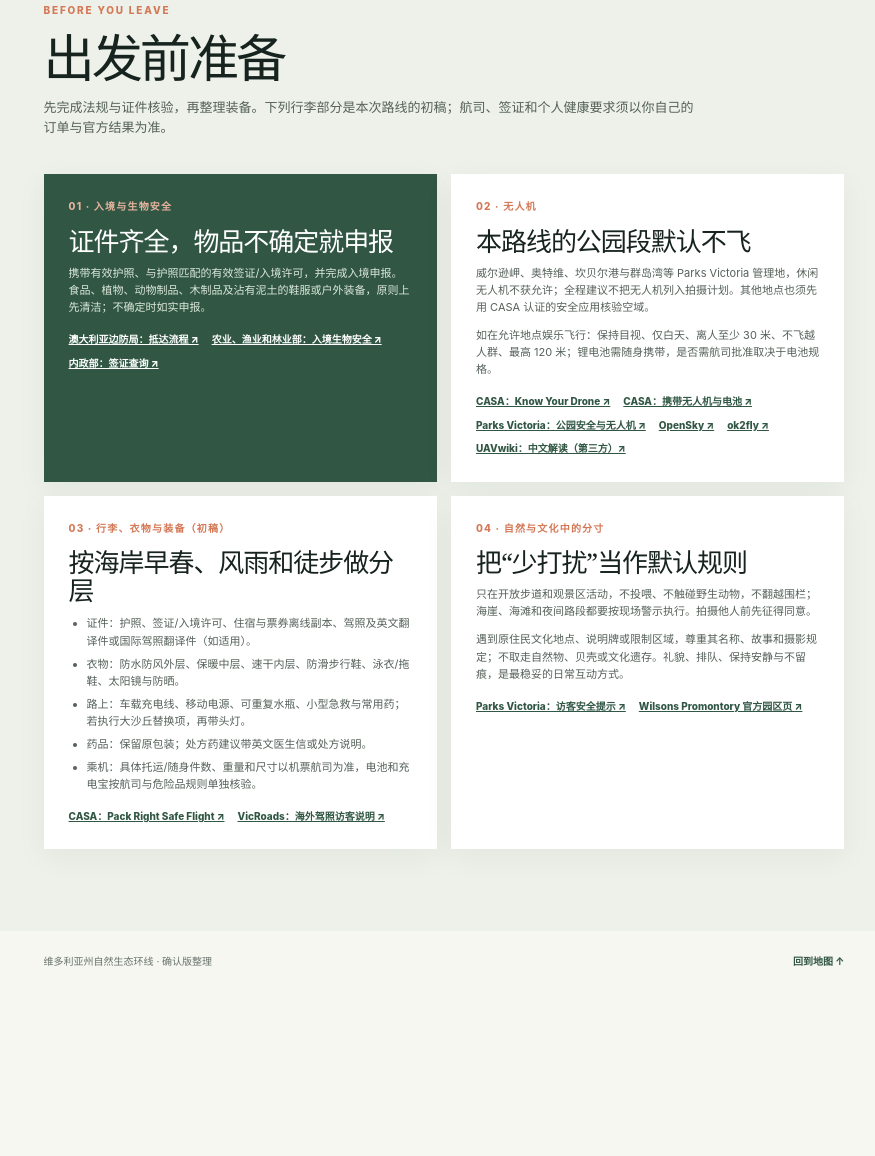
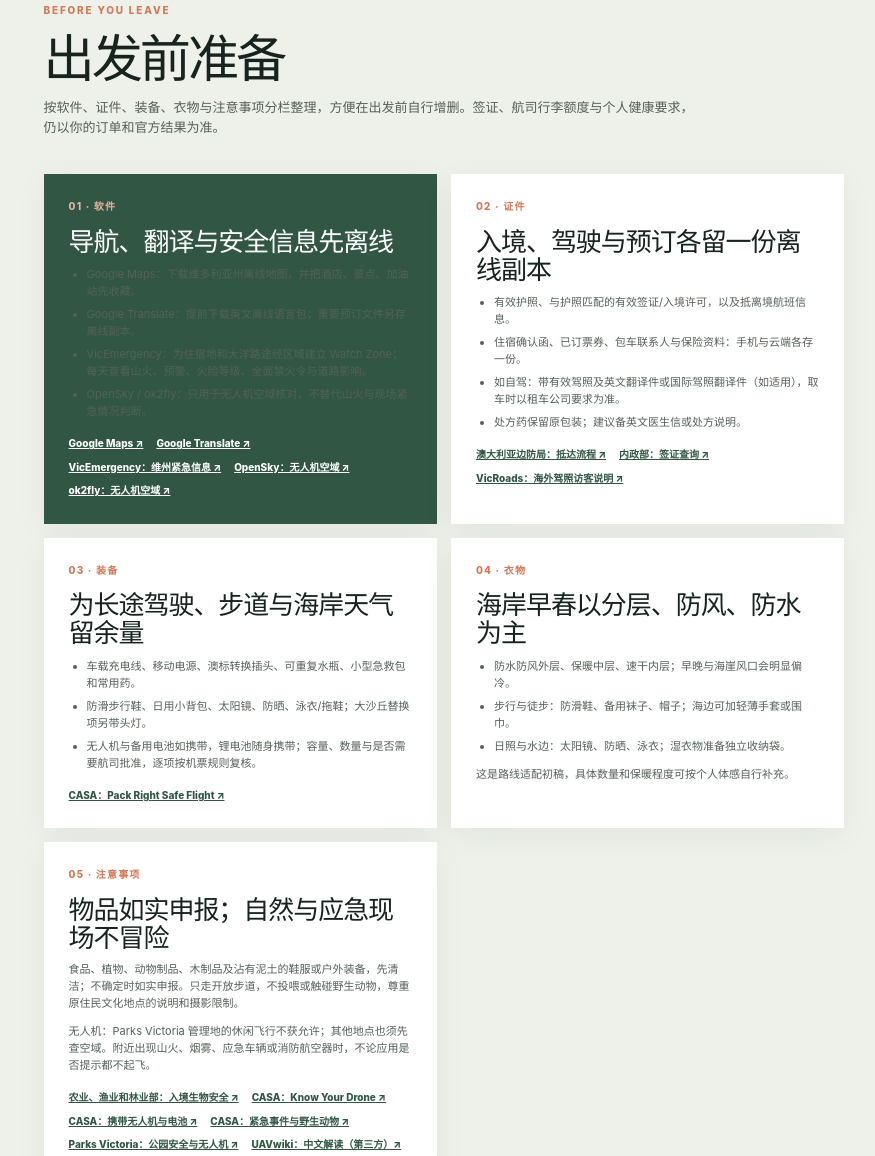
Before and after one commit to edgew/Australian-trip, a plain HTML site: page index.html in a window 1280 px wide. Shown: the part 3375-4531 px from the top of the page, without its empty margins (346-1221 px from the left). Before the commit the page ends 4368 px from the top, so only its background shows below. Drawn offline with nearby package versions, Linux system fonts and the light colour scheme; no server answers.

Commit message:
Organize pre-departure preparation categories

```diff
--- a/index.html
+++ b/index.html
@@ -76,34 +76,39 @@
           <div class="preparation-heading">
             <p class="eyebrow">BEFORE YOU LEAVE</p>
             <h2 id="prep-title">出发前准备</h2>
-            <p>先完成法规与证件核验，再整理装备。下列行李部分是本次路线的初稿；航司、签证和个人健康要求须以你自己的订单与官方结果为准。</p>
+            <p>按软件、证件、装备、衣物与注意事项分栏整理，方便在出发前自行增删。签证、航司行李额度与个人健康要求，仍以你的订单和官方结果为准。</p>
           </div>
           <div class="prep-grid">
             <article class="prep-card prep-card-highlight">
-              <span>01 · 入境与生物安全</span>
-              <h3>证件齐全，物品不确定就申报</h3>
-              <p>携带有效护照、与护照匹配的有效签证/入境许可，并完成入境申报。食品、植物、动物制品、木制品及沾有泥土的鞋服或户外装备，原则上先清洁；不确定时如实申报。</p>
-              <div class="official-links"><a href="https://www.abf.gov.au/entering-and-leaving-australia/smartgate/arrivals/overview" target="_blank" rel="noopener">澳大利亚边防局：抵达流程 ↗</a><a href="https://www.agriculture.gov.au/travelling/to-australia" target="_blank" rel="noopener">农业、渔业和林业部：入境生物安全 ↗</a><a href="https://immi.homeaffairs.gov.au/visas/getting-a-visa/visa-listing" target="_blank" rel="noopener">内政部：签证查询 ↗</a></div>
+              <span>01 · 软件</span>
+              <h3>导航、翻译与安全信息先离线</h3>
+              <ul><li>Google Maps：下载维多利亚州离线地图，并把酒店、景点、加油站先收藏。</li><li>Google Translate：提前下载英文离线语言包；重要预订文件另存离线副本。</li><li>VicEmergency：为住宿地和大洋路途经区域建立 Watch Zone；每天查看山火、预警、火险等级、全面禁火令与道路影响。</li><li>OpenSky / ok2fly：只用于无人机空域核对，不替代山火与现场紧急情况判断。</li></ul>
+              <div class="official-links"><a href="https://www.google.com/maps" target="_blank" rel="noopener">Google Maps ↗</a><a href="https://translate.google.com/" target="_blank" rel="noopener">Google Translate ↗</a><a href="https://www.emergency.vic.gov.au/" target="_blank" rel="noopener">VicEmergency：维州紧急信息 ↗</a><a href="https://wing.com/opensky" target="_blank" rel="noopener">OpenSky：无人机空域 ↗</a><a href="https://www.ok2fly.app/" target="_blank" rel="noopener">ok2fly：无人机空域 ↗</a></div>
             </article>
             <article class="prep-card">
-              <span>02 · 无人机</span>
-              <h3>本路线的公园段默认不飞</h3>
-              <p>威尔逊岬、奥特维、坎贝尔港与群岛湾等 Parks Victoria 管理地，休闲无人机不获允许；全程建议不把无人机列入拍摄计划。其他地点也须先用 CASA 认证的安全应用核验空域。</p>
-              <p>如在允许地点娱乐飞行：保持目视、仅白天、离人至少 30 米、不飞越人群、最高 120 米；锂电池需随身携带，是否需航司批准取决于电池规格。</p>
-              <div class="official-links"><a href="https://www.casa.gov.au/knowyourdrone" target="_blank" rel="noopener">CASA：Know Your Drone ↗</a><a href="https://www.casa.gov.au/drones/drone-rules/travelling-your-drone" target="_blank" rel="noopener">CASA：携带无人机与电池 ↗</a><a href="https://www.parks.vic.gov.au/get-into-nature/safety-in-nature/visitor-safety-tips-in-parks" target="_blank" rel="noopener">Parks Victoria：公园安全与无人机 ↗</a><a href="https://wing.com/opensky" target="_blank" rel="noopener">OpenSky ↗</a><a href="https://www.ok2fly.app/" target="_blank" rel="noopener">ok2fly ↗</a><a href="https://uavwiki.com/zh/2026%E6%BE%B3%E5%A4%A7%E5%88%A9%E4%BA%9A%E6%97%A0%E4%BA%BA%E6%9C%BA%E6%B3%95%E8%A7%84%E7%BB%88%E6%9E%81%E6%8C%87%E5%8D%97casa%E6%B3%A8%E5%86%8C%E6%B5%81%E7%A8%8B%E5%B1%B1%E7%81%AB%E7%A6%81%E9%A3%9E/" target="_blank" rel="noopener">UAVwiki：中文解读（第三方）↗</a></div>
+              <span>02 · 证件</span>
+              <h3>入境、驾驶与预订各留一份离线副本</h3>
+              <ul><li>有效护照、与护照匹配的有效签证/入境许可，以及抵离境航班信息。</li><li>住宿确认函、已订票券、包车联系人与保险资料：手机与云端各存一份。</li><li>如自驾：带有效驾照及英文翻译件或国际驾照翻译件（如适用），取车时以租车公司要求为准。</li><li>处方药保留原包装；建议备英文医生信或处方说明。</li></ul>
+              <div class="official-links"><a href="https://www.abf.gov.au/entering-and-leaving-australia/smartgate/arrivals/overview" target="_blank" rel="noopener">澳大利亚边防局：抵达流程 ↗</a><a href="https://immi.homeaffairs.gov.au/visas/getting-a-visa/visa-listing" target="_blank" rel="noopener">内政部：签证查询 ↗</a><a href="https://www.vicroads.vic.gov.au/licences/new-to-victoria/convert-your-overseas-licence" target="_blank" rel="noopener">VicRoads：海外驾照访客说明 ↗</a></div>
             </article>
             <article class="prep-card">
-              <span>03 · 行李、衣物与装备（初稿）</span>
-              <h3>按海岸早春、风雨和徒步做分层</h3>
-              <ul><li>证件：护照、签证/入境许可、住宿与票券离线副本、驾照及英文翻译件或国际驾照翻译件（如适用）。</li><li>衣物：防水防风外层、保暖中层、速干内层、防滑步行鞋、泳衣/拖鞋、太阳镜与防晒。</li><li>路上：车载充电线、移动电源、可重复水瓶、小型急救与常用药；若执行大沙丘替换项，再带头灯。</li><li>药品：保留原包装；处方药建议带英文医生信或处方说明。</li><li>乘机：具体托运/随身件数、重量和尺寸以机票航司为准，电池和充电宝按航司与危险品规则单独核验。</li></ul>
-              <div class="official-links"><a href="https://www.casa.gov.au/packright" target="_blank" rel="noopener">CASA：Pack Right Safe Flight ↗</a><a href="https://www.vicroads.vic.gov.au/licences/new-to-victoria/convert-your-overseas-licence" target="_blank" rel="noopener">VicRoads：海外驾照访客说明 ↗</a></div>
+              <span>03 · 装备</span>
+              <h3>为长途驾驶、步道与海岸天气留余量</h3>
+              <ul><li>车载充电线、移动电源、澳标转换插头、可重复水瓶、小型急救包和常用药。</li><li>防滑步行鞋、日用小背包、太阳镜、防晒、泳衣/拖鞋；大沙丘替换项另带头灯。</li><li>无人机与备用电池如携带，锂电池随身携带；容量、数量与是否需要航司批准，逐项按机票规则复核。</li></ul>
+              <div class="official-links"><a href="https://www.casa.gov.au/packright" target="_blank" rel="noopener">CASA：Pack Right Safe Flight ↗</a></div>
             </article>
             <article class="prep-card">
-              <span>04 · 自然与文化中的分寸</span>
-              <h3>把“少打扰”当作默认规则</h3>
-              <p>只在开放步道和观景区活动，不投喂、不触碰野生动物，不翻越围栏；海崖、海滩和夜间路段都要按现场警示执行。拍摄他人前先征得同意。</p>
-              <p>遇到原住民文化地点、说明牌或限制区域，尊重其名称、故事和摄影规定；不取走自然物、贝壳或文化遗存。礼貌、排队、保持安静与不留痕，是最稳妥的日常互动方式。</p>
-              <div class="official-links"><a href="https://www.parks.vic.gov.au/get-into-nature/safety-in-nature/visitor-safety-tips-in-parks" target="_blank" rel="noopener">Parks Victoria：访客安全提示 ↗</a><a href="https://www.parks.vic.gov.au/places-to-see/parks/wilsons-promontory-national-park" target="_blank" rel="noopener">Wilsons Promontory 官方园区页 ↗</a></div>
+              <span>04 · 衣物</span>
+              <h3>海岸早春以分层、防风、防水为主</h3>
+              <ul><li>防水防风外层、保暖中层、速干内层；早晚与海崖风口会明显偏冷。</li><li>步行与徒步：防滑鞋、备用袜子、帽子；海边可加轻薄手套或围巾。</li><li>日照与水边：太阳镜、防晒、泳衣；湿衣物准备独立收纳袋。</li></ul>
+              <p>这是路线适配初稿，具体数量和保暖程度可按个人体感自行补充。</p>
+            </article>
+            <article class="prep-card">
+              <span>05 · 注意事项</span>
+              <h3>物品如实申报；自然与应急现场不冒险</h3>
+              <p>食品、植物、动物制品、木制品及沾有泥土的鞋服或户外装备，先清洁；不确定时如实申报。只走开放步道，不投喂或触碰野生动物，尊重原住民文化地点的说明和摄影限制。</p>
+              <p>无人机：Parks Victoria 管理地的休闲飞行不获允许；其他地点也须先查空域。附近出现山火、烟雾、应急车辆或消防航空器时，不论应用是否提示都不起飞。</p>
+              <div class="official-links"><a href="https://www.agriculture.gov.au/travelling/to-australia" target="_blank" rel="noopener">农业、渔业和林业部：入境生物安全 ↗</a><a href="https://www.casa.gov.au/knowyourdrone" target="_blank" rel="noopener">CASA：Know Your Drone ↗</a><a href="https://www.casa.gov.au/drones/drone-rules/travelling-your-drone" target="_blank" rel="noopener">CASA：携带无人机与电池 ↗</a><a href="https://www.casa.gov.au/drones/drone-rules/flying-near-emergencies-and-wildlife" target="_blank" rel="noopener">CASA：紧急事件与野生动物 ↗</a><a href="https://www.parks.vic.gov.au/get-into-nature/safety-in-nature/visitor-safety-tips-in-parks" target="_blank" rel="noopener">Parks Victoria：公园安全与无人机 ↗</a><a href="https://uavwiki.com/zh/2026%E6%BE%B3%E5%A4%A7%E5%88%A9%E4%BA%9A%E6%97%A0%E4%BA%BA%E6%9C%BA%E6%B3%95%E8%A7%84%E7%BB%88%E6%9E%81%E6%8C%87%E5%8D%97casa%E6%B3%A8%E5%86%8C%E6%B5%81%E7%A8%8B%E5%B1%B1%E7%81%AB%E7%A6%81%E9%A3%9E/" target="_blank" rel="noopener">UAVwiki：中文解读（第三方）↗</a></div>
             </article>
           </div>
         </section>
```
